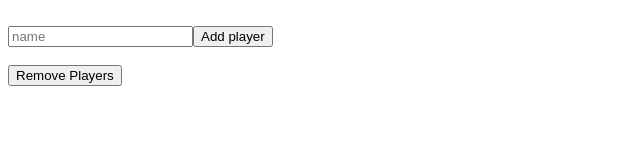
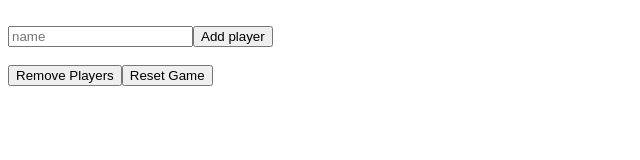
Before and after one commit to tdubs42/ganz-schon-clever-calculator, a Gatsby site: page / in a window 1280 px wide. Shown: the whole page, without its empty margins (0-640 px from the left). Built offline with nearby package versions, Linux system fonts and the light colour scheme; Gatsby itself is replaced by a stand-in of ours.

Commit message:
add reset game button

```diff
--- a/src/components/Player/Player.tsx
+++ b/src/components/Player/Player.tsx
@@ -1,4 +1,4 @@
-import React, { useState, useEffect, InputHTMLAttributes } from "react";
+import React, { InputHTMLAttributes } from "react";
 import { Number } from "../Number";
 
 interface PlayerScoreColours {
@@ -26,21 +26,16 @@ const calculateTotal = ({ fox, total, ...colours }: PlayerScore) => {
 
 interface Props extends InputHTMLAttributes<HTMLInputElement> {
   name: string;
+  score: PlayerScore;
+  setPlayerScore: (name: string, score: PlayerScore) => {};
   key: string;
 }
 
-const emptyScore = {
-  yellow: 0,
-  blue: 0,
-  green: 0,
-  orange: 0,
-  purple: 0,
-  fox: 0,
-  total: 0,
-};
-export const Player: React.FC<Props> = ({ name }: { name: string }) => {
-  const [score, setScore] = useState<PlayerScore>(emptyScore);
-
+export const Player: React.FC<Props> = ({
+  name,
+  score,
+  setPlayerScore,
+}: Props) => {
   const setTheScore = (colour: string, value: number) => {
     if (score[colour] !== undefined) {
       const newScore = {
@@ -48,7 +43,7 @@ export const Player: React.FC<Props> = ({ name }: { name: string }) => {
         [colour]: value > 0 ? value : 0,
       };
       const total = calculateTotal(newScore);
-      setScore({ ...newScore, total });
+      setPlayerScore(name, { ...newScore, total });
     }
   };
 
--- a/src/pages/index.js
+++ b/src/pages/index.js
@@ -2,27 +2,58 @@ import React, { useState, useEffect, InputHTMLAttributes } from "react";
 import Player from "../components/Player";
 // markup
 const IndexPage = () => {
-  const [players, setPlayers] = useState([]);
+  const [players, setPlayers] = useState({});
   const [name, setName] = useState("");
 
   const onChangeHandler = (e) => {
     setName(e.target.value);
   };
 
+  const emptyScore = {
+    yellow: 0,
+    blue: 0,
+    green: 0,
+    orange: 0,
+    purple: 0,
+    fox: 0,
+    total: 0,
+  };
+
   const handleSubmit = (e) => {
     e.preventDefault();
     const playerName =
       e.target.playerName.value || `Player ${players.length + 1}`;
-    setPlayers([...players, { name: playerName }]);
+    setPlayers({ ...players, [playerName]: { score: emptyScore } });
     setName("");
+  };
+
+  const setPlayerScore = (name, score) => {
+    setPlayers({ ...players, [name]: { score } });
+  };
+
+  const resetGame = () => {
+    const playerNames = Object.keys(players);
+    const newPlayers = playerNames.reduce((acc, cur) => {
+      return { ...acc, [cur]: { score: emptyScore } };
+    }, {});
+    setPlayers(newPlayers);
   };
 
   return (
     <main>
       <title>Ganz Schön Clever Calculator</title>
-      {players.map((p, index) => {
-        return <Player name={p.name} key={`${p.name}${index}`} />;
-      })}
+
+      {players &&
+        Object.keys(players).map((key, index) => {
+          return (
+            <Player
+              name={key}
+              score={players[key].score}
+              setPlayerScore={setPlayerScore}
+              key={`${key}${index}`}
+            />
+          );
+        })}
 
       <br />
       <form onSubmit={handleSubmit}>
@@ -38,6 +69,7 @@ const IndexPage = () => {
 
       <br />
       <button onClick={() => setPlayers([])}>Remove Players</button>
+      <button onClick={() => resetGame()}>Reset Game</button>
     </main>
   );
 };
```
